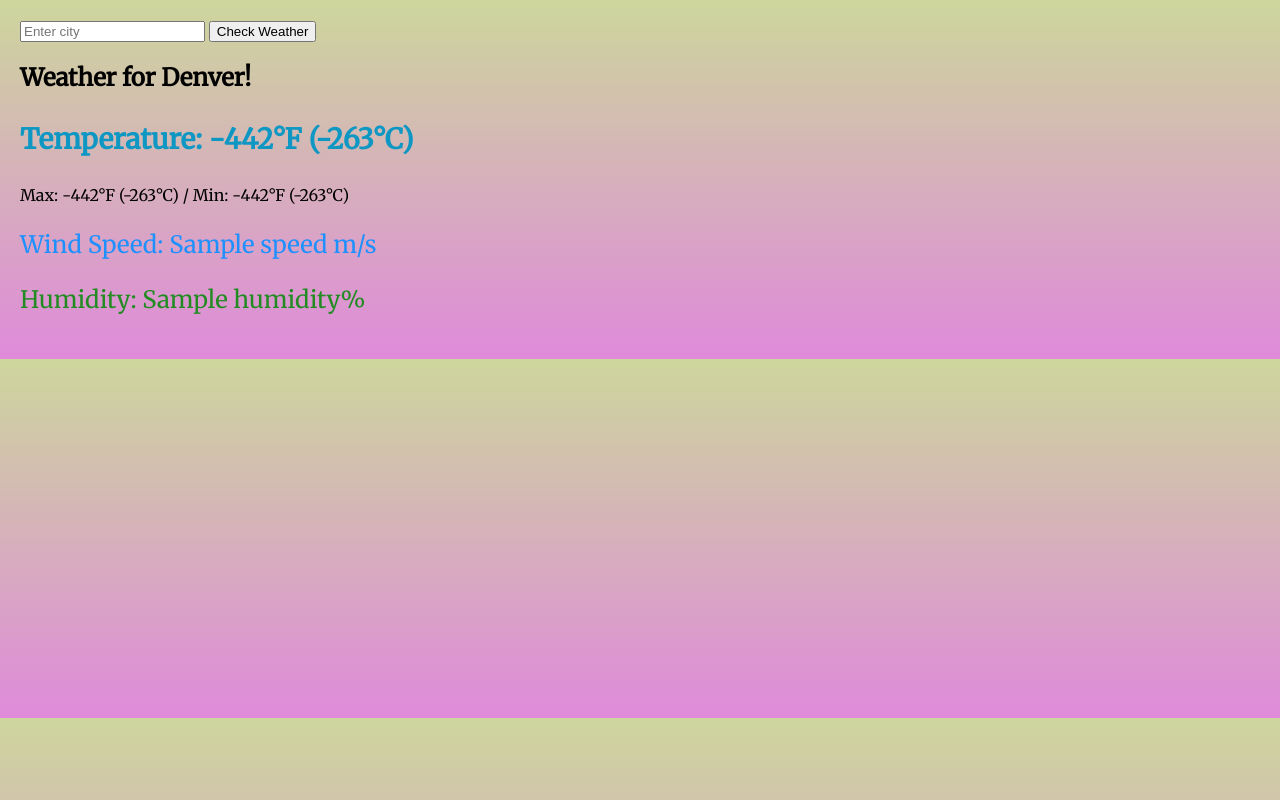
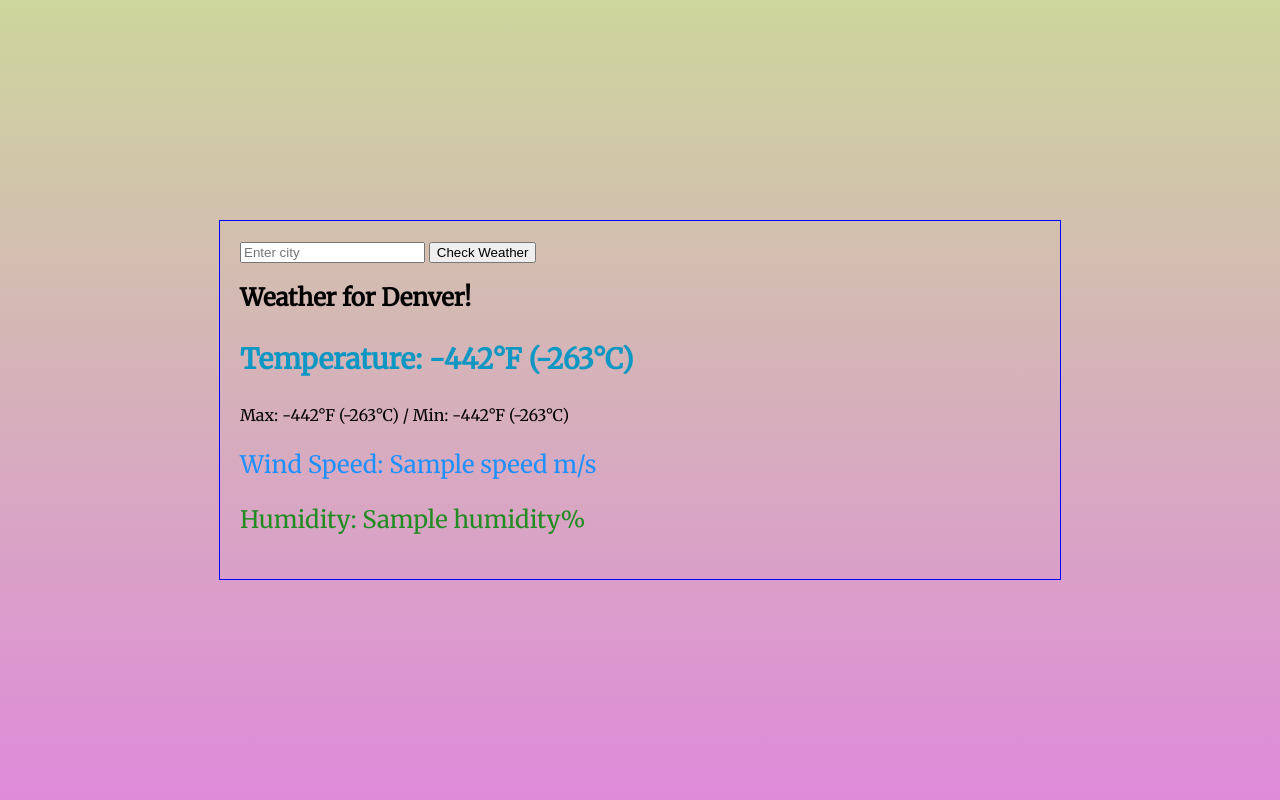
Before and after one commit to yunjae123/Weathe-App, a Flask app: page / in a window 1280 px wide. Run offline with Flask 3, Linux system fonts and the light colour scheme; a database or web service that is not in the repository returns one stand-in record (values such as "Sample title"); data that the repository does not hold is empty.

Commit message:
Add more visual styling using css. center the information on the screen.

```diff
--- a/main.py
+++ b/main.py
@@ -55,7 +55,6 @@ def index():
         city = city_input.lower().capitalize() if city_input else DEFAULT_CITY.capitalize()
     url = f"{BASE_URL}appid={API_KEY}&q={city}"
     response = requests.get(url)
-    print(response.json())
 
     if response.status_code == 200:
         data = response.json()
--- a/static/css/style.css
+++ b/static/css/style.css
@@ -25,8 +25,19 @@
 }
 
 body {
-    padding: 20px;
-    margin: 0;
+    padding: 0px;
+    display: flex;
+    justify-content: center;
+    align-items: center;
+    height: 100vh;
+    margin: 0px;
     background: linear-gradient(to bottom, #cdd69c 0%, #df8ada 100%);
     font-family: 'Merriweather', serif;
 }
+
+.container {
+    border: 1px solid blue;
+    max-width: 800px;
+    width: 100%;
+    padding: 20px;
+}
--- a/templates/index.html
+++ b/templates/index.html
@@ -11,6 +11,7 @@
     <title>Weather App</title>
 </head>
 <body>
+    <div class="container">
         <form action="/" method="post">
             <input type="text" name="city" placeholder="Enter city">
             <button type="submit">Check Weather</button>
@@ -26,6 +27,6 @@
         <p>Max: {{ max_ftemp }}°F ({{ max_ctemp }}°C)  /  Min: {{ min_ftemp }}°F ({{ min_ctemp }}°C)</p>
         <p class="wind-speed">Wind Speed: {{ wind_speed }} m/s</p>
         <p class="humidity">Humidity: {{ humidity }}%</p>
-
+    </div>
 </body>
 </html>
```
Lines whose indentation alone changed are shown as unchanged.
